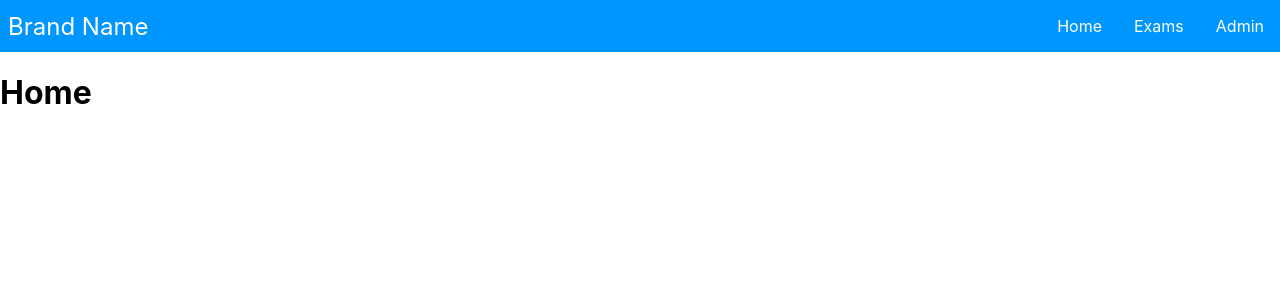
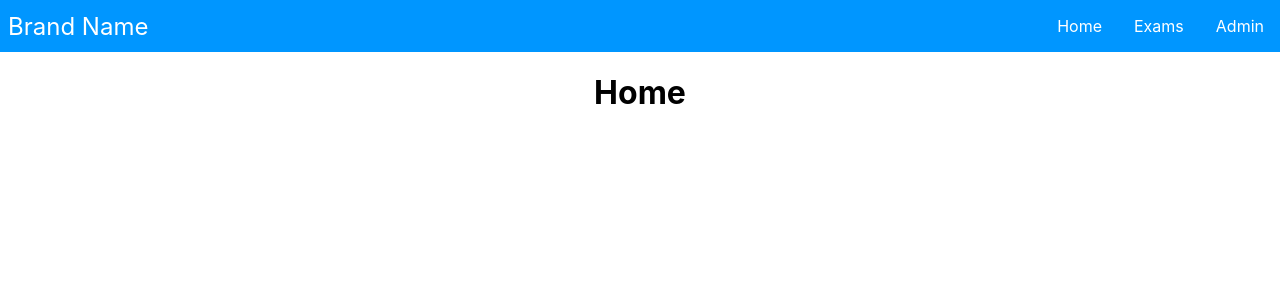
Before and after one commit to Jeffrey401/oct-int-repo, a React (Create React App) app in the folder client/: page / in a window 1280 px wide. Shown: the top 300 px of the page. Built offline with nearby package versions, Linux system fonts and the light colour scheme.

Commit message:
add navbar routes

```diff
--- a/client/src/App.css
+++ b/client/src/App.css
@@ -1 +1,3 @@
-@import "styles/nav.css"
+.test-container {
+    text-align: center;
+}
--- a/client/src/App.js
+++ b/client/src/App.js
@@ -1,16 +1,31 @@
-import React from 'react';
+import React from 'react'
 import './App.css'
-import Navbar from './components/Navbar';
-import { useApi } from './hooks/use-api';
+import Navbar from './components/Navbar'
+import Home from './pages/Home'
+import Exams from './pages/Exams'
+import Admin from './pages/Admin'
 
 function App() {
-  const { response } = useApi();
+  let Component
+  switch(window.location.pathname) {
+    case "/":
+      Component = Home
+      break;
+    case "/exams":
+      Component = Exams
+      break;
+    case "/admin":
+      Component = Admin
+      break;
+  }
 
   return (
-    <React.Fragment>
+    <>
       <Navbar/>
-      <h1>Home</h1>
-    </React.Fragment>
+      <div class="test-container">
+        <Component/>
+      </div>
+    </>
   );
 }
 
--- a/client/src/components/Navbar.js
+++ b/client/src/components/Navbar.js
@@ -10,9 +10,9 @@ function Navbar () {
             </a>
             <div class="navbar-links">
                 <ul>
-                    <li><a href="#">Home</a></li>
-                    <li><a href="#">Exams</a></li>
-                    <li><a href="#">Admin</a></li>
+                    <li><a href="/">Home</a></li>
+                    <li><a href="/exams">Exams</a></li>
+                    <li><a href="/admin">Admin</a></li>
                 </ul>
             </div>
         </nav>
--- a/client/src/index.js
+++ b/client/src/index.js
@@ -1,6 +1,7 @@
 import React from 'react';
 import ReactDOM from 'react-dom/client';
 import './index.css';
+import './styles/nav.css'
 import App from './App';
 import reportWebVitals from './reportWebVitals';
 
--- /dev/null
+++ b/client/src/pages/Admin.js
@@ -0,0 +1,3 @@
+export default function Home() {
+    return <h1>Admin</h1>
+}
--- /dev/null
+++ b/client/src/pages/Exams.js
@@ -0,0 +1,3 @@
+export default function Home() {
+    return <h1>Exams</h1>
+}
--- /dev/null
+++ b/client/src/pages/Home.js
@@ -0,0 +1,3 @@
+export default function Home() {
+    return <h1>Home</h1>
+}
```
